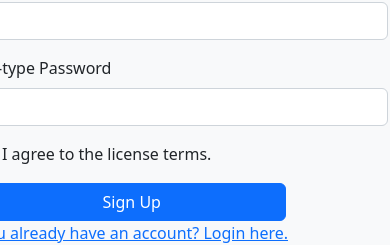
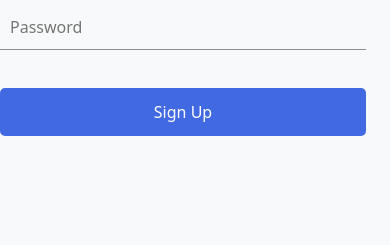
Before and after one commit to rejoan121615/travel-website-team_dot, a PHP site: page /signup.html in a window 390 px wide. Shown: the part 865-1110 px from the top of the page. After the commit the page ends 1001 px from the top, so only its background shows below. Run offline with PHP 8.4, Linux system fonts and the light colour scheme.

Commit message:
signup page created

```diff
--- a/css/style.css
+++ b/css/style.css
@@ -1,40 +1,81 @@
-.full-screen {
+.form-body {
     width: 100%;
-    height: 100vh;
+    max-height: 100vh;
+    height: 100%;
+    overflow: hidden;
+    min-height: 500px;
+}
+
+.form-img {
+   max-height: 100vh;
+   height: 100%;
+    overflow: hidden;
+    min-height: 500px;
+    display: flex;
+    align-items: center;
+}
+
+.page_btn {
+  display: flex;
+  align-items: center;
+  justify-content: center;
+  border: 1px solid #484848;
+  padding: 8px 20px;
+  border-radius: 100px;
+    color: black;
+    text-decoration: none;
+    font-size: 24px;
+
+}
+
+.page_btn:hover {
+    color: white;
+    background-color: #484848;
+}
+
+input {
+    padding: 10px;
+    width: 100%;
+    background-color: transparent;
+    color: #484848;
+    font-size: 16px;
+    font-weight: 500;
+    border: 0;
+    border-bottom: 1px solid #8d8d8d;
+    margin-bottom: 22px;
+}
+
+input:last-child {
+    /* margin-bottom: 0; */
+}
+
+input:focus {
+    outline: none;
+}
+
+
+.submit-btn {
+    display: inline-block;
+  padding: 12px 20px;
+  border-radius: 5px;
+  border: none;
+    color: white;
+    text-decoration: none;
+    background-color: #4169e1;
+    width: 100%;
+}
+
+
+.form-container {
+
+}
+
+.form-container form {
+    max-width: 500px;
+    width: 100%;
 }
 
 /* by sharifa  */
 .form-wrap {
-    width: 950px;
+    /* width: 950px; */
 }
- h2{
-    margin-top: 15px;
-}
-.box .form-group .form-control[type="text"]{
-    width: 75%;
-    outline:none;
-    border-width: 0px 0px 4px 0px;
-    font-size: 12px;
-    margin-top: 15px;
-}
-.box .form-group .form-control[type="email"]{
-    width: 75%;
-    outline:none;
-    border-width: 0px 0px 4px 0px;
-    margin-top: 15px;
-    font-size: 12px;
-}
-.box .form-group .form-control[type="password"]{
-    width: 75%;
-    outline:none;
-    border-width: 0px 0px 4px 0px;
-    margin-top: 15px;
-    font-size: 12px;
-}
-.form-check{
-    margin-top: 15px;
-}
-.form-group .btn{
-    width: 75%;
-    margin-top: 15px;
-}
--- a/signup.html
+++ b/signup.html
@@ -1,57 +1,82 @@
 <!DOCTYPE html>
 <html lang="en">
-
     <head>
-  <meta charset="UTF-8">
-  <meta http-equiv="X-UA-Compatible" content="IE=edge">
-  <meta name="viewport" content="width=device-width, initial-scale=1.0">
+        <meta charset="UTF-8" />
+        <meta http-equiv="X-UA-Compatible" content="IE=edge" />
+        <meta name="viewport" content="width=device-width, initial-scale=1.0" />
         <title>sign-up page</title>
         <!-- font-awesome cdn -->
-  <link rel="stylesheet" href="https://cdnjs.cloudflare.com/ajax/libs/font-awesome/6.4.0/css/all.min.css" />
+        <link
+            rel="stylesheet"
+            href="https://cdnjs.cloudflare.com/ajax/libs/font-awesome/6.4.0/css/all.min.css"
+        />
         <!-- bootstrap cdn -->
-  <link rel="stylesheet" href="https://cdn.jsdelivr.net/npm/bootstrap@5.2.3/dist/css/bootstrap.min.css">
+        <link
+            rel="stylesheet"
+            href="https://cdn.jsdelivr.net/npm/bootstrap@5.2.3/dist/css/bootstrap.min.css"
+        />
         <!-- css link -->
-  <link rel="stylesheet" href="./css/style.css">
+        <link rel="stylesheet" href="./css/style.css" />
     </head>
-
-<body class="full-screen d-flex justify-content-center align-items-center ">
-    <div class=" bg-light form-wrap " >
-      <div class=" row w-100 ">
+    <body class="form-body">
+        <div class="bg-light form-wrap">
+            <div class="row w-100">
                 <!-- image  -->
-        <div class=" col-sm-6">
-          <img class=" w-100 " src="images/sign in.jpeg" alt="">
+                <div class="col-sm-6">
+                    <div class="form-img">
+                        <img class="w-100" src="images/sign in.jpeg" alt="" />
+                    </div>
                 </div>
                 <!-- Google form  -->
-        <div class=" col-sm-6">
-          <div class="form-container">
-            <div class="image-holder"></div>
+                <div class="col-sm-6">
+                    <div
+                        class="form-container d-flex justify-content-center align-items-center h-100"
+                    >
                         <form method="post">
-                <h2 class="text-center"><strong>Hi,</strong> Get Started Now</h2>
-                <div class="col-md-12">
-                  <a class="btn btn-lg btn-google btn-block text-uppercase btn-outline" href="#">
-                  <img src="https://img.icons8.com/color/16/000000/google-logo.png"> Signup Using Google</a><div>
-                </div>
+                            <h2 class="text-center display-5 fw-bold mb-5 ">
+                                Hi, Get Started Now
+                            </h2>
+
+                            <a class="page_btn mb-4 " href="#"> Log-In</a>
+
+                            <img class=" w-100 " src="./images/credential barrier.png" alt="">
+
                             <!-- Sign form  -->
                             <div class="mb-3">
-                  <label for="exampleInputEmail1" class="form-label">Email address</label>
-                  <input type="email" class="form-control" id="exampleInputEmail1" aria-describedby="emailHelp">
+                                <input
+                                    type="text"
+                                    placeholder="Full Name"
+                                    aria-describedby="name"
+                                />
+                                <input
+                                    type="email"
+                                    placeholder="Email"
+                                    aria-describedby="email"
+                                />
+                                <input
+                                    type="password"
+                                    placeholder="Password"
+                                    aria-describedby="password"
+                                />
                             </div>
-                <div class="mb-3">
-                  <label for="exampleInputPassword1" class="form-label">Password</label>
-                  <input type="password" class="form-control" id="exampleInputPassword1">
+
+                            <div class="form-group">
+                                <button
+                                    class=" submit-btn"
+                                    type="submit"
+                                >
+                                    Sign Up
+                                </button>
                             </div>
-                <div class="mb-3">
-                  <label for="exampleInputPassword1" class="form-label">Re-type Password</label>
-                  <input type="re-password" class="form-control" id="exampleInputPassword1">
-                </div>
-                <div class="form-group">
-                    <div class="form-check"><label class="form-check-label"><input class="form-check-input" type="checkbox">I agree to the license terms.</label></div>
-                </div>
-                <div class="form-group"><button class="btn btn-primary btn-block" type="submit">Sign Up</button></div><a href="#" class="already">You already have an account? Login here.</a></form>
+                        </form>
                     </div>
                 </div>
             </div>
         </div>
-    <script src="https://cdn.jsdelivr.net/npm/bootstrap@5.3.0-alpha3/dist/js/bootstrap.bundle.min.js" integrity="sha384-ENjdO4Dr2bkBIFxQpeoTz1HIcje39Wm4jDKdf19U8gI4ddQ3GYNS7NTKfAdVQSZe" crossorigin="anonymous"></script>
+        <script
+            src="https://cdn.jsdelivr.net/npm/bootstrap@5.3.0-alpha3/dist/js/bootstrap.bundle.min.js"
+            integrity="sha384-ENjdO4Dr2bkBIFxQpeoTz1HIcje39Wm4jDKdf19U8gI4ddQ3GYNS7NTKfAdVQSZe"
+            crossorigin="anonymous"
+        ></script>
     </body>
 </html>
```
Also changed, not shown: images/credential barrier.png (added), images/logos_google-icon.png (added). Lines whose indentation alone changed are shown as unchanged.
